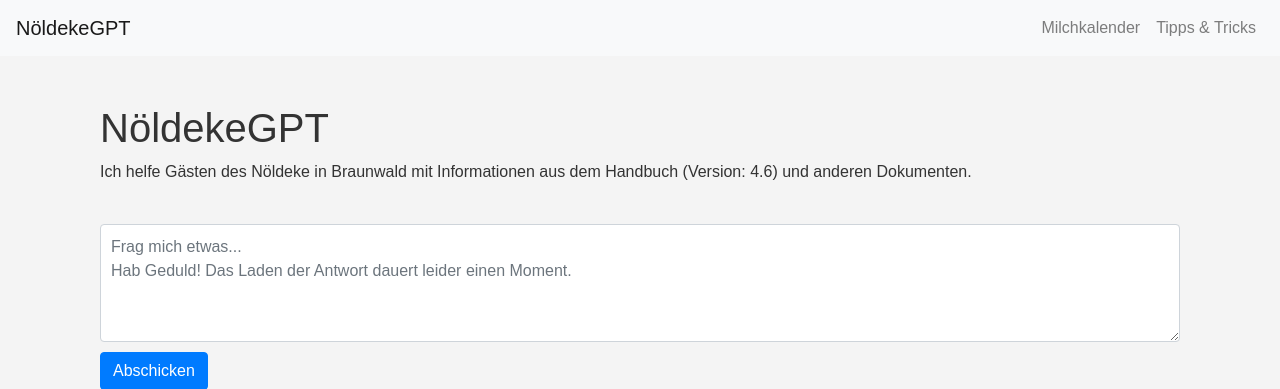
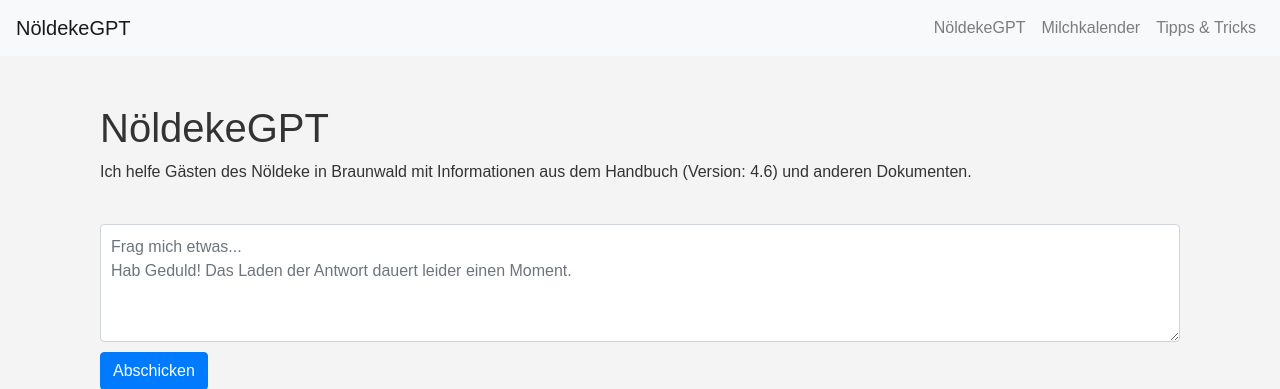
Before and after one commit to nicolasbeglinger/noeldeke-gpt, a Django app: page / in a window 1280 px wide. Shown: the top 389 px of the page. Run offline with Django 5.2, Linux system fonts and the light colour scheme; data that the repository does not hold is empty; some libraries are stand-ins or nearby versions.

Commit message:
"NöldekeGPT" is now part of the navbar

```diff
--- a/chat/templates/base.html
+++ b/chat/templates/base.html
@@ -18,6 +18,9 @@
         <div class="collapse navbar-collapse" id="navbarNav">
             <ul class="navbar-nav ml-auto">
                 <li class="nav-item">
+                    <a class="nav-link" href="{% url 'chat' %}">NöldekeGPT</a>
+                </li>
+                <li class="nav-item">
                     <a class="nav-link" href="{% url 'milchkalender' %}">Milchkalender</a>
                 </li>
                 <li class="nav-item">
```
